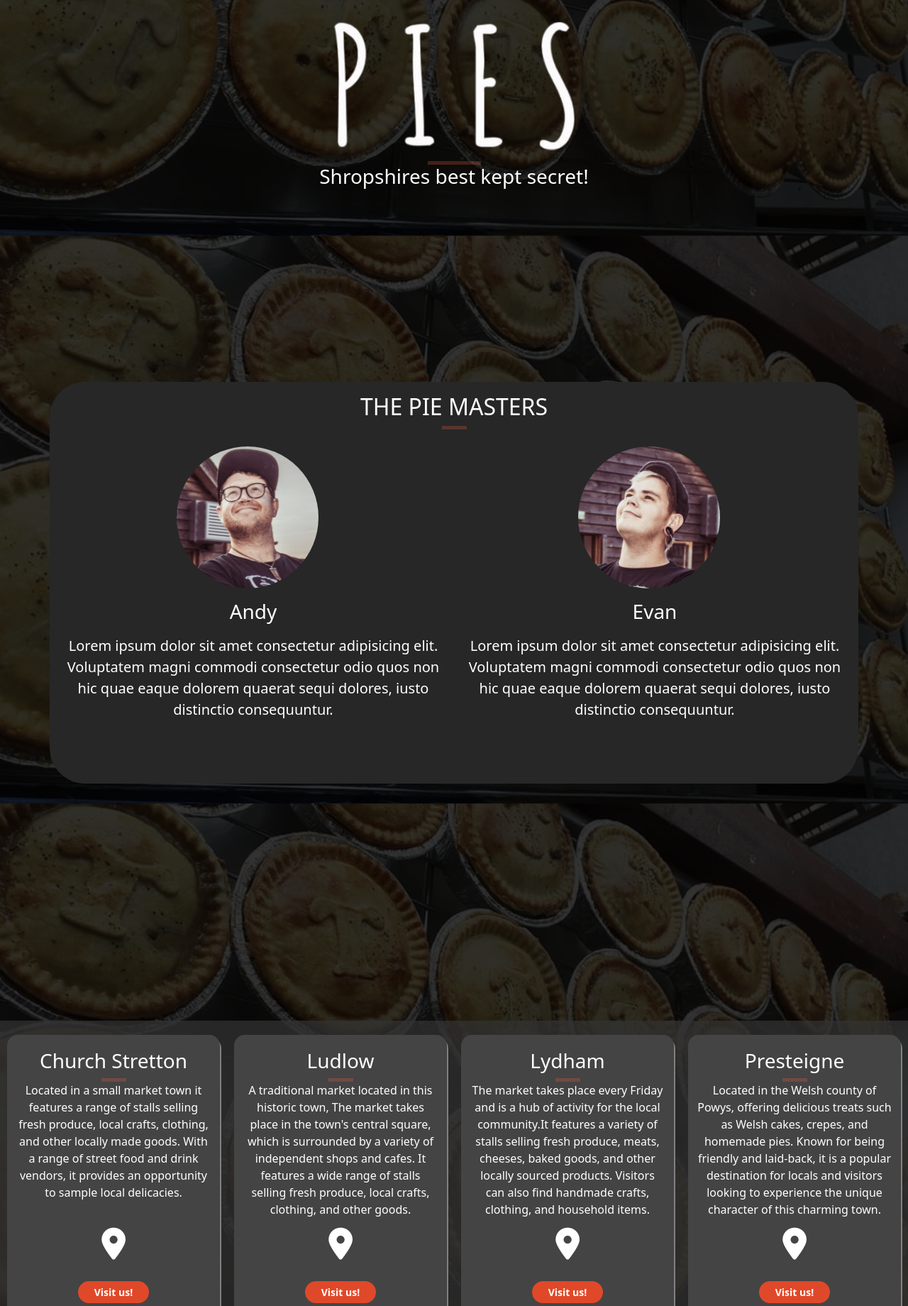
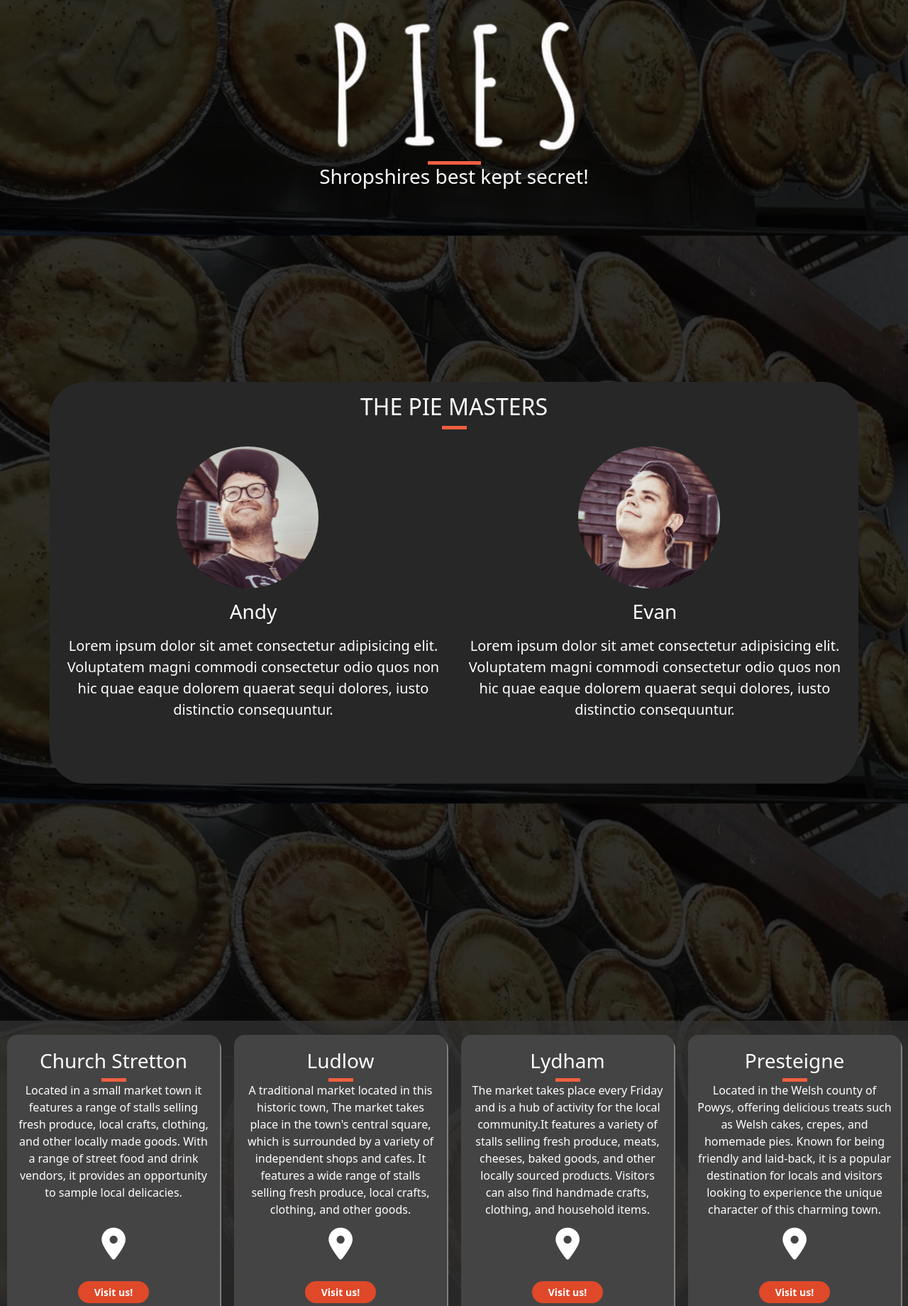
Before and after one commit to KieMerr17/PP4-Mr-Ts-Pies, a Django app: page / in a window 1280 px wide. Shown: the part 468-2308 px from the top of the page at 71% size. Run offline with Django 4.2, Linux system fonts and the light colour scheme; some libraries are stand-ins or nearby versions.

Commit message:
change block divider orange opacity to unset

```diff
--- a/static/css/style.css
+++ b/static/css/style.css
@@ -90,6 +90,7 @@ body {
 
 /*--------------------------------------------------------- Block dividers */
 
+
 .block-divider {
     margin: 0 auto;
     width: 75px;
@@ -99,6 +100,7 @@ body {
 }
 
 .block-divider--orange {
+    opacity: unset;
     background-color: #f05f40;
 }
 
```
